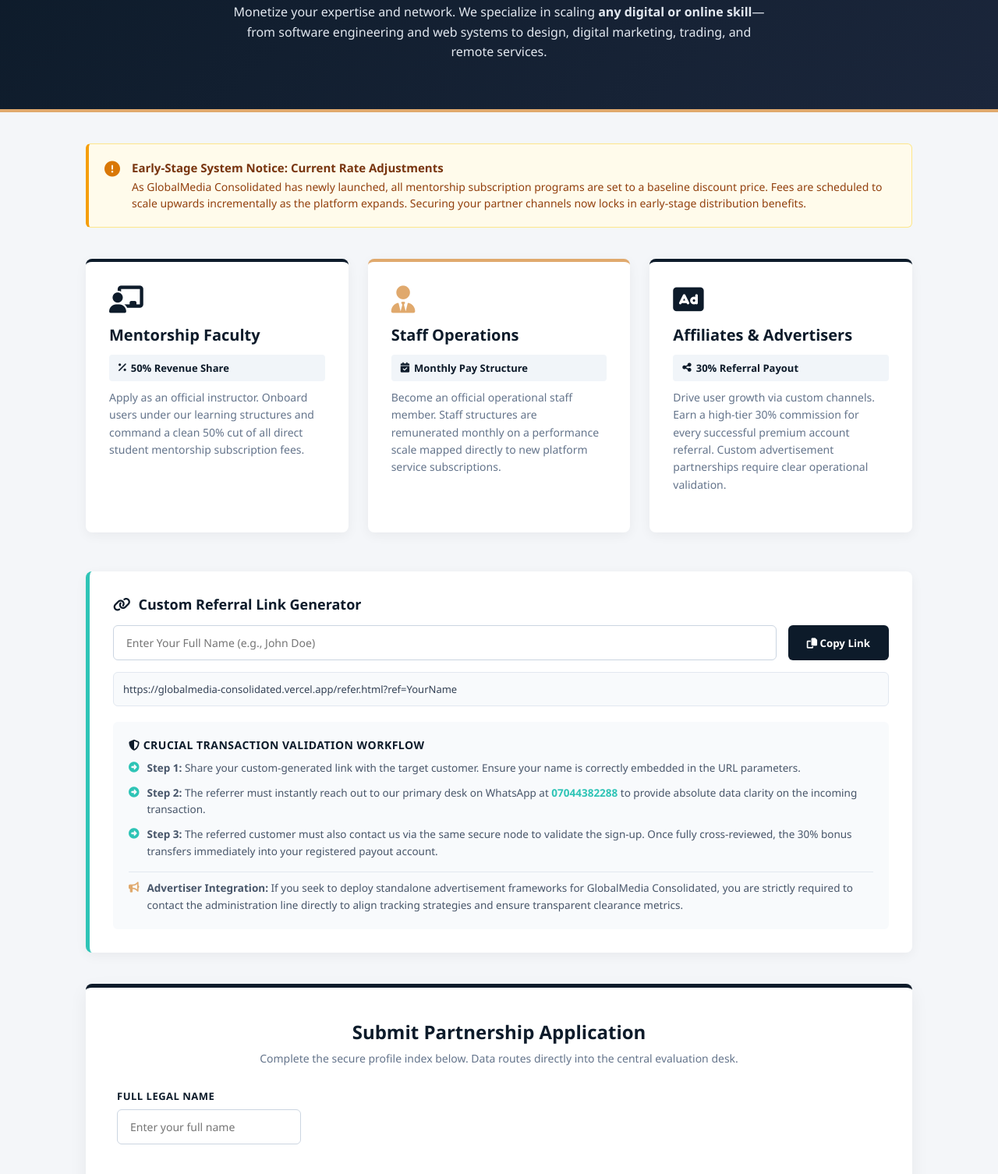
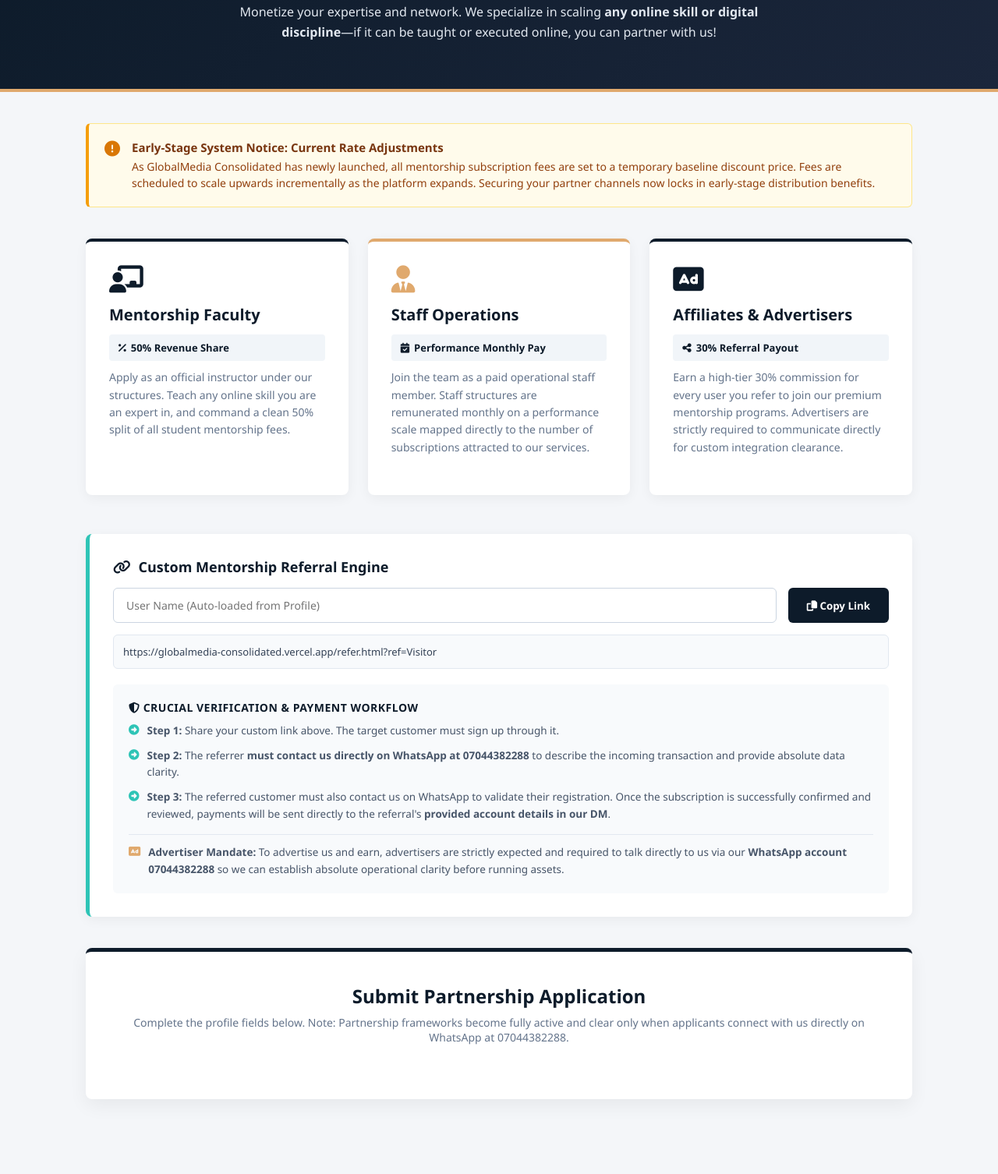
Before and after one commit to Miracleemmanuel762/GlobalMedia-Consolidated-, a website: page partnership.html in a window 1280 px wide. Shown: the part 188-1694 px from the top of the page at 78% size. After the commit the page ends 1638 px from the top, so only its background shows below. Drawn offline with Linux system fonts and the light colour scheme.

Commit message:
Update partnership.html

```diff
--- a/partnership.html
+++ b/partnership.html
@@ -300,7 +300,7 @@
             padding: 0 10px;
         }
 
-        /* Verification Steps Checklist */
+        /* Validation Steps Checklist */
         .validation-steps {
             margin-top: 20px;
             background-color: #f8fafc;
@@ -509,7 +509,7 @@
     <!-- HERO BANNER WRAP -->
     <section class="hero-banner">
         <h2>Global Partnership Matrix</h2>
-        <p>Monetize your expertise and network. We specialize in scaling <strong>any digital or online skill</strong>—from software engineering and web systems to design, digital marketing, trading, and remote services.</p>
+        <p>Monetize your expertise and network. We specialize in scaling <strong>any online skill or digital discipline</strong>—if it can be taught or executed online, you can partner with us!</p>
     </section>
 
     <!-- MAIN CORE CONTAINER -->
@@ -520,7 +520,7 @@
             <i class="fa-solid fa-circle-exclamation"></i>
             <div>
                 <div class="alert-title">Early-Stage System Notice: Current Rate Adjustments</div>
-                <div class="alert-text">As GlobalMedia Consolidated has newly launched, all mentorship subscription programs are set to a baseline discount price. Fees are scheduled to scale upwards incrementally as the platform expands. Securing your partner channels now locks in early-stage distribution benefits.</div>
+                <div class="alert-text">As GlobalMedia Consolidated has newly launched, all mentorship subscription fees are set to a temporary baseline discount price. Fees are scheduled to scale upwards incrementally as the platform expands. Securing your partner channels now locks in early-stage distribution benefits.</div>
             </div>
         </div>
 
@@ -532,15 +532,15 @@
                 <i class="fa-solid fa-chalkboard-user card-icon"></i>
                 <h3 class="card-title">Mentorship Faculty</h3>
                 <div class="feature-badge"><i class="fa-solid fa-percentage"></i> 50% Revenue Share</div>
-                <p class="card-text">Apply as an official instructor. Onboard users under our learning structures and command a clean 50% cut of all direct student mentorship subscription fees.</p>
+                <p class="card-text">Apply as an official instructor under our structures. Teach any online skill you are an expert in, and command a clean 50% split of all student mentorship fees.</p>
             </div>
 
             <!-- PILLAR 2: STAFF CORPS -->
             <div class="program-card accent-border">
                 <i class="fa-solid fa-user-tie card-icon"></i>
                 <h3 class="card-title">Staff Operations</h3>
-                <div class="feature-badge"><i class="fa-solid fa-calendar-check"></i> Monthly Pay Structure</div>
-                <p class="card-text">Become an official operational staff member. Staff structures are remunerated monthly on a performance scale mapped directly to new platform service subscriptions.</p>
+                <div class="feature-badge"><i class="fa-solid fa-calendar-check"></i> Performance Monthly Pay</div>
+                <p class="card-text">Join the team as a paid operational staff member. Staff structures are remunerated monthly on a performance scale mapped directly to the number of subscriptions attracted to our services.</p>
             </div>
 
             <!-- PILLAR 3: REFERRALS & ADS -->
@@ -548,57 +548,59 @@
                 <i class="fa-solid fa-rectangle-ad card-icon"></i>
                 <h3 class="card-title">Affiliates & Advertisers</h3>
                 <div class="feature-badge"><i class="fa-solid fa-share-nodes"></i> 30% Referral Payout</div>
-                <p class="card-text">Drive user growth via custom channels. Earn a high-tier 30% commission for every successful premium account referral. Custom advertisement partnerships require clear operational validation.</p>
+                <p class="card-text">Earn a high-tier 30% commission for every user you refer to join our premium mentorship programs. Advertisers are strictly required to communicate directly for custom integration clearance.</p>
             </div>
 
         </section>
 
         <!-- DYNAMIC LINK GENERATOR ENGINE INTERFACE -->
         <section class="referral-engine-box">
-            <h3 class="engine-title"><i class="fa-solid fa-link"></i> Custom Referral Link Generator</h3>
+            <h3 class="engine-title"><i class="fa-solid fa-link"></i> Custom Mentorship Referral Engine</h3>
+
+            <div id="referralStatusMessage" style="color: #ef4444; font-size: 14px; font-weight: 700; margin-bottom: 12px; display: none;">
+                <i class="fa-solid fa-lock"></i> Notice: For visitors to refer users, you must be a registered member. Please fill out your profile or register to unlock link scaling features.
+            </div>
+
             <div class="engine-inputs">
-                <input type="text" id="referrerName" class="input-field" placeholder="Enter Your Full Name (e.g., John Doe)" oninput="generateAffiliateLink()">
-                <button type="button" class="btn-action" onclick="copyGeneratedLink()"><i class="fa-solid fa-copy"></i> Copy Link</button>
+                <input type="text" id="referrerName" class="input-field" placeholder="User Name (Auto-loaded from Profile)" readonly>
+                <button type="button" class="btn-action" id="copyBtn" onclick="copyGeneratedLink()"><i class="fa-solid fa-copy"></i> Copy Link</button>
             </div>
             <div class="output-link-container">
-                <span id="linkOutput">https://globalmedia-consolidated.vercel.app/refer.html?ref=YourName</span>
+                <span id="linkOutput">https://globalmedia-consolidated.vercel.app/refer.html?ref=Visitor</span>
             </div>
 
             <!-- CLEAR CRITICAL TRANSACTION INSTRUCTIONS -->
             <div class="validation-steps">
-                <div class="validation-title"><i class="fa-solid fa-shield-halved"></i> Crucial Transaction Validation Workflow</div>
+                <div class="validation-title"><i class="fa-solid fa-shield-halved"></i> Crucial Verification & Payment Workflow</div>
+
                 <div class="step-item">
                     <i class="fa-solid fa-circle-right"></i>
-                    <span><strong>Step 1:</strong> Share your custom-generated link with the target customer. Ensure your name is correctly embedded in the URL parameters.</span>
+                    <span><strong>Step 1:</strong> Share your custom link above. The target customer must sign up through it.</span>
                 </div>
+
                 <div class="step-item">
                     <i class="fa-solid fa-circle-right"></i>
-                    <span><strong>Step 2:</strong> The referrer must instantly reach out to our primary desk on WhatsApp at <a href="https://wa.me/2347044382288" style="color:#2ec4b6; text-decoration:none; font-weight:700;">07044382288</a> to provide absolute data clarity on the incoming transaction.</span>
+                    <span><strong>Step 2:</strong> The referrer <strong>must contact us directly on WhatsApp at 07044382288</strong> to describe the incoming transaction and provide absolute data clarity.</span>
                 </div>
+
                 <div class="step-item">
                     <i class="fa-solid fa-circle-right"></i>
-                    <span><strong>Step 3:</strong> The referred customer must also contact us via the same secure node to validate the sign-up. Once fully cross-reviewed, the 30% bonus transfers immediately into your registered payout account.</span>
+                    <span><strong>Step 3:</strong> The referred customer must also contact us on WhatsApp to validate their registration. Once the subscription is successfully confirmed and reviewed, payments will be sent directly to the referral's <strong>provided account details in our DM</strong>.</span>
                 </div>
-                <div class="step-item" style="margin-top: 15px; border-top: 1px solid #e2e8f0; padding-top: 10px;">
-                    <i class="fa-solid fa-bullhorn" style="color:#e0a96d;"></i>
-                    <span><strong>Advertiser Integration:</strong> If you seek to deploy standalone advertisement frameworks for GlobalMedia Consolidated, you are strictly required to contact the administration line directly to align tracking strategies and ensure transparent clearance metrics.</span>
+
+                <div class="step-item" style="margin-top: 15px; border-top: 1px solid #e2e8f0; padding-top: 12px;">
+                    <i class="fa-solid fa-rectangle-ad" style="color:#e0a96d;"></i>
+                    <span><strong>Advertiser Mandate:</strong> To advertise us and earn, advertisers are strictly expected and required to talk directly to us via our <strong>WhatsApp account 07044382288</strong> so we can establish absolute operational clarity before running assets.</span>
                 </div>
             </div>
         </section>
 
-        <!-- SECURE MAIL FORM SECTION -->
+        <!-- SECURE APPLICATION FORM SECTION -->
         <section class="form-section" id="application-form">
             <div class="form-header">
                 <h3>Submit Partnership Application</h3>
-                <p>Complete the secure profile index below. Data routes directly into the central evaluation desk.</p>
+                <p>Complete the profile fields below. Note: Partnership frameworks become fully active and clear only when applicants connect with us directly on WhatsApp at 07044382288.</p>
             </div>
 
-            <!-- EMAIL ACTIONS THROUGH CENTRALIZED FORM ENGINES -->
-            <form action="mailto:globalmediaconsolidated@gmail.com" method="post" enctype="text/plain">
-
-                <div class="form-group">
-                    <label class="form-label" for="applicantName">Full Legal Name</label>
-                    <input type="text" id="applicantName" name="Applicant Name" class="input-field" placeholder="Enter your full name" required>
-                </div>
-
-                <div class="form-group"
+            <!-- EMAIL DISPATCH CONTROLLER LAYER -->
+            <form onsubmit="dispatchPartnershipEmail(event)">
```
